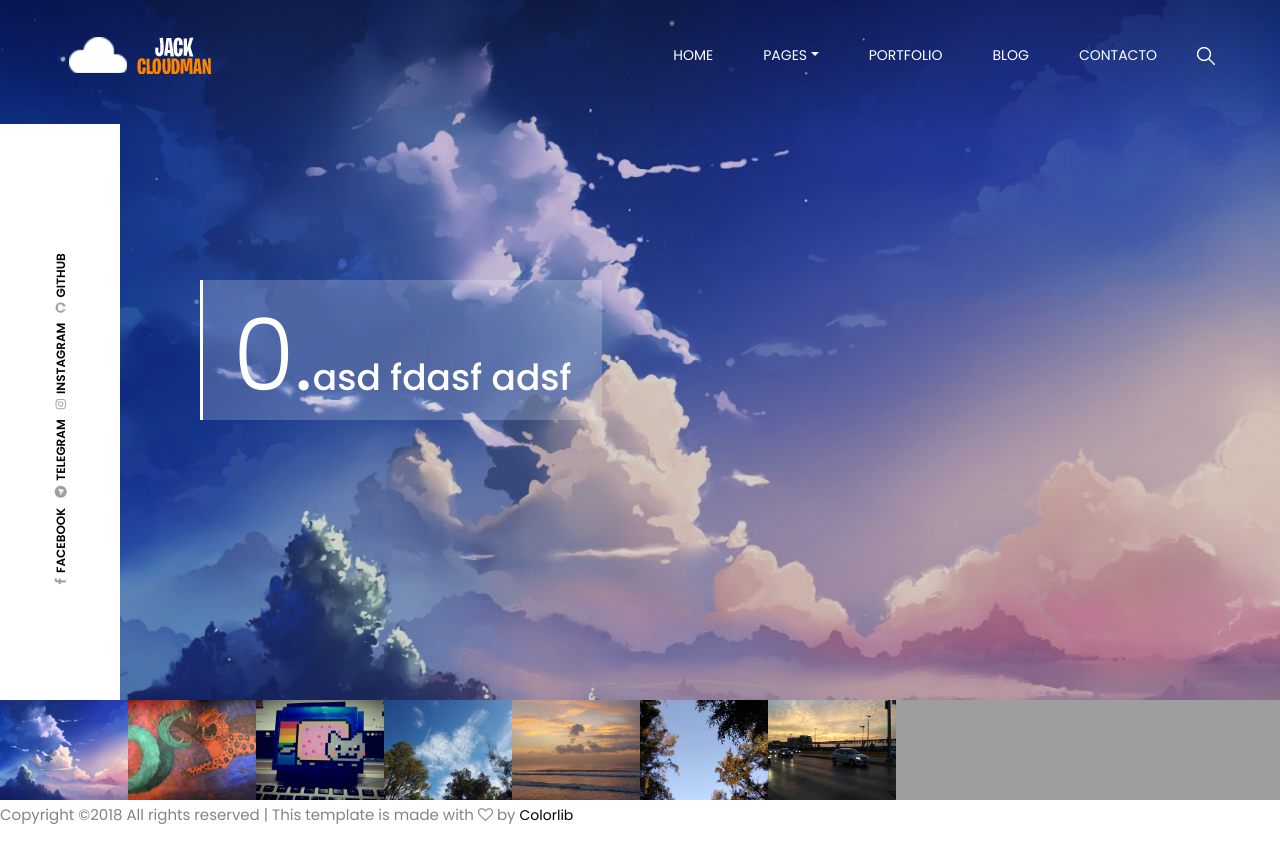
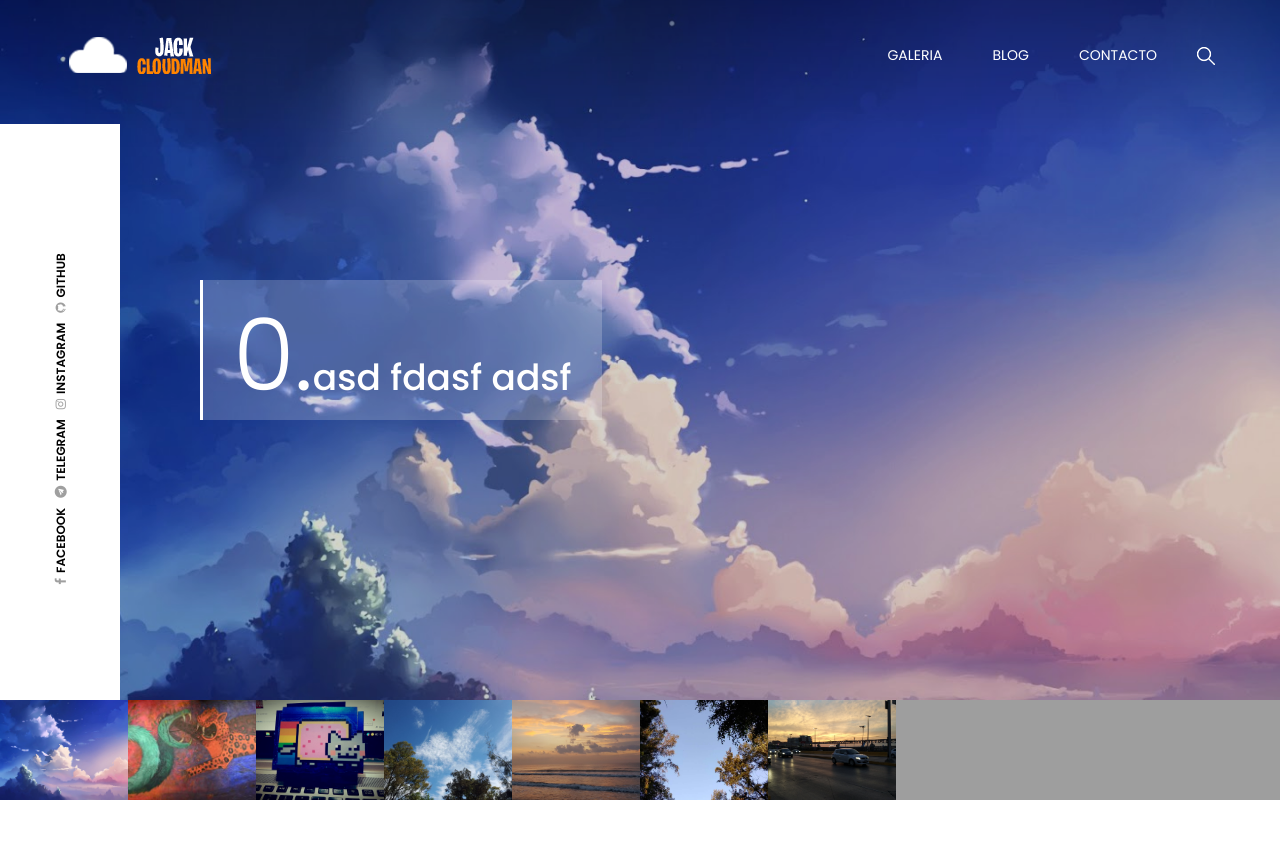
Before and after one commit to JackCloudman/galeria, a Django app: template templates/index.html in a window 1280 px wide. After the commit the page ends 800 px from the top, so only its background shows below. Run offline with Django 3.2, Linux system fonts and the light colour scheme; the template is opened without the code that fills it: values that come from a table or form of the project are taken from there, others are empty; data comes from the database, SQL or seed files in the repository; both versions use the stored data as it was after the commit; parts of the project's set-up code (start-up, migrations or seed data) failed here and were passed over; grey boxes are pictures that could not be loaded.

Commit message:
Primera version

```diff
--- a/Galeria/settings.py
+++ b/Galeria/settings.py
@@ -121,3 +121,4 @@ USE_TZ = True
 
 STATIC_URL = '/static/'
 STATIC_ROOT = '/home/jack/galeria/static/'
+FILE_UPLOAD_PERMISSIONS = 0o644
--- a/apps/galeria/views.py
+++ b/apps/galeria/views.py
@@ -1,10 +1,10 @@
 from django.shortcuts import render
 from .models import Foto
 def home(request):
-    fotos = Foto.objects.order_by('fecha')
+    fotos = Foto.objects.order_by('-fecha')[:5]
     return render(request, 'index.html', {'fotos':fotos})
 def galeria(request):
-    fotos = Foto.objects.order_by('fecha')
+    fotos = Foto.objects.order_by('-fecha')
     return render(request, 'galeria.html', {'fotos':fotos})
 
 # Create your views here.
--- a/templates/index.html
+++ b/templates/index.html
@@ -56,28 +56,15 @@
                     <div class="main-menu h-100">
                         <nav class="navbar h-100 navbar-expand-lg">
                             <!-- Logo Area  -->
-                            <a class="navbar-brand" href="index.html"><img src="/static/img/core-img/logo2.png" alt="Logo"></a>
+                            <a class="navbar-brand" href="#"><img src="/static/img/core-img/logo2.png" alt="Logo"></a>
 
                             <button class="navbar-toggler" type="button" data-toggle="collapse" data-target="#studioMenu" aria-controls="studioMenu" aria-expanded="false" aria-label="Toggle navigation"><i class="fa fa-bars"></i> Menu</button>
 
                             <div class="collapse navbar-collapse" id="studioMenu">
                                 <!-- Menu Area Start  -->
                                 <ul class="navbar-nav ml-auto">
-                                    <li class="nav-item active">
-                                        <a class="nav-link" href="#">Home <span class="sr-only">(current)</span></a>
-                                    </li>
-                                    <li class="nav-item dropdown">
-                                        <a class="nav-link dropdown-toggle" href="#" id="navbarDropdown" role="button" data-toggle="dropdown" aria-haspopup="true" aria-expanded="false">Pages</a>
-                                        <div class="dropdown-menu" aria-labelledby="navbarDropdown">
-                                            <a class="dropdown-item" href="index.html">Home</a>
-                                            <a class="dropdown-item" href="portfolio.html">Portfolio</a>
-                                            <a class="dropdown-item" href="http://blog.jackcloudman.me/">Blog</a>
-                                            <a class="dropdown-item" href="https://t.me/jackcloudman">Contacto</a>
-                                            <a class="dropdown-item" href="elements.html">Elements</a>
-                                        </div>
-                                    </li>
                                     <li class="nav-item">
-                                        <a class="nav-link" href="portfolio.html">Portfolio</a>
+                                        <a class="nav-link" href="/galeria">Galeria</a>
                                     </li>
                                     <li class="nav-item">
                                         <a class="nav-link" href="http://blog.jackcloudman.me/">Blog</a>
@@ -110,10 +97,10 @@
     <div class="social-sidebar-area bg-white">
         <!-- Social Area -->
         <div class="social-info-area">
-            <a href="#" data-toggle="tooltip" data-placement="right" title="Facebook"><i class="fa fa-facebook" aria-hidden="true"></i> <span>Facebook</span></a>
-            <a href="#" data-toggle="tooltip" data-placement="right" title="Telegram"><i class="fa fa-telegram" aria-hidden="true"></i> <span>Telegram</span></a>
-            <a href="#" data-toggle="tooltip" data-placement="right" title="Instagram"><i class="fa fa-instagram" aria-hidden="true"></i> <span>Instagram</span></a>
-            <a href="#" data-toggle="tooltip" data-placement="right" title="GitHub"><i class="fa fa-github" aria-hidden="true"></i> <span>GitHub</span></a>
+            <a href="https://www.facebook.com/CloudmanJack" data-toggle="tooltip" data-placement="right" title="Facebook"><i class="fa fa-facebook" aria-hidden="true"></i> <span>Facebook</span></a>
+            <a href="https://t.me/JackCloudman" data-toggle="tooltip" data-placement="right" title="Telegram"><i class="fa fa-telegram" aria-hidden="true"></i> <span>Telegram</span></a>
+            <a href="https://www.instagram.com/jackcloudman/" data-toggle="tooltip" data-placement="right" title="Instagram"><i class="fa fa-instagram" aria-hidden="true"></i> <span>Instagram</span></a>
+            <a href="https://github.com/JackCloudman" data-toggle="tooltip" data-placement="right" title="GitHub"><i class="fa fa-github" aria-hidden="true"></i> <span>GitHub</span></a>
         </div>
     </div>
     <!-- Social Sidebar Area End -->
@@ -202,7 +189,7 @@
 
 
     <!-- Link back to Colorlib can't be removed. Template is licensed under CC BY 3.0. -->
-<p>Copyright &copy;<script>document.write(new Date().getFullYear());</script> All rights reserved | This template is made with <i class="fa fa-heart-o" aria-hidden="true"></i> by <a href="https://colorlib.com" target="_blank">Colorlib</a></p>
+
 <!-- Link back to Colorlib can't be removed. Template is licensed under CC BY 3.0. -->
 
     <!-- jQuery (Necessary for All JavaScript Plugins) -->
```
Also changed, not shown: templates/galeria.html (+15 -54 lines), db.sqlite3, img/18e86d2d6c1038c1bf803418985e00cf1b82e568a1ac3377712c7f901dcdbdca.jpg (added), img/1c03416b6fb118606c59fbe5184fb47200d59f8896353e2506ddbbc41e25d45d.jpg (added), img/2b9ab918032ec70e1fef4d408e4d52fb4051ffc07d88195b86a1311fcf079b44.jpg (added), img/44df9851b46512897d3c0e073cc7fbd0d5b3bea378b03554fe784f3501df12f5.jpg (added), img/6693ea170a6d9459de0fd0573f1e30d58ccff4091f7a2cabc6a4a28ae92a6392.jpg (added), img/6981ce6b04551109a7c1834c69cc034084dfa4af4e816a1f180f784724d96f30.jpg (added), img/735619f2a949d3524d7003fd905eb61a2c81d39e324512086bd4120caa670248.jpg (added), img/e2e7b1b903a6803d2bd40d70da1e52411163751204d45025334b10e2bfd9e96c.jpg (added), img/fc9ac4839791de5abab44771d0ed93430a68ac633ec2bf2d6d4e57ee13eb83c4.jpeg (added), 4 other files.
